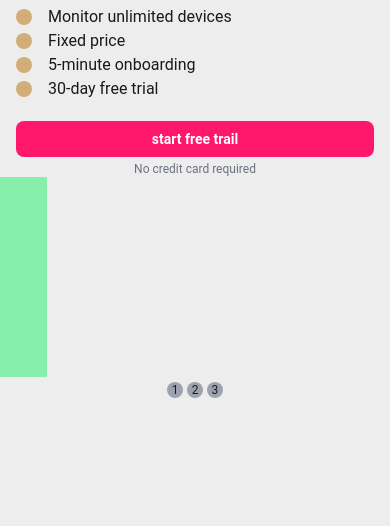
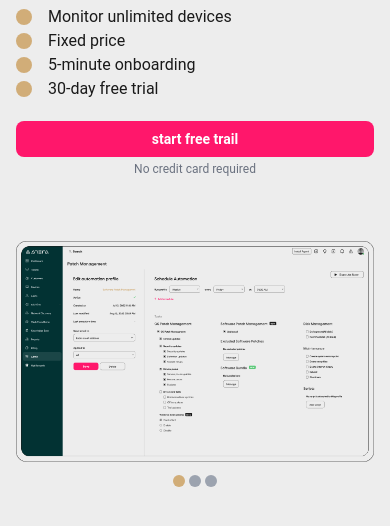
Before and after one commit to danimatuko/atera, a website: page index.html in a window 390 px wide. Shown: the part 222-748 px from the top of the page. Drawn offline with nearby package versions, Linux system fonts and the light colour scheme; files that its build step writes are made by us from their sources.

Commit message:
add finish mobile slider

```diff
--- a/index.html
+++ b/index.html
@@ -42,8 +42,8 @@
             <span>30-day free trial</span>
           </li>
         </ul>
-
-        <div class="flex flex-col items-center">
+        <!-- CTA -->
+        <div class="flex flex-col items-center mb-16">
           <button
             class="bg-pink px-5 py-2 rounded-lg text-white text-sm w-full mb-1 font-semibold"
           >
@@ -54,20 +54,45 @@
       </div>
 
       <!-- slider-container -->
-      <div class="slider-container">
-        <!-- slider -->
-        <div class="slider m-auto">
-          <div class="slides flex">
-            <div class="slide bg-blue-300">1</div>
-            <div class="slide bg-red-300">2</div>
-            <div class="slide bg-green-300">3</div>
+      <div class="container mx-auto px-4">
+        <div class="slider-container overflow-hidden">
+          <!-- slider -->
+          <div class="slider m-auto ease-in duration-300 relative">
+            <div class="slides flex mb-2">
+              <div class="slide min-w-full">
+                <picture>
+                  <img
+                    src="src\assets\dashboards\dashboard-3.png"
+                    alt="dashboard"
+                  />
+                </picture>
+              </div>
+              <div class="slide min-w-full">
+                <picture>
+                  <img
+                    src="src\assets\dashboards\dashboard-3.png"
+                    alt="dashboard"
+                  />
+                </picture>
+              </div>
+              <div class="slide min-w-full">
+                <picture>
+                  <img
+                    src="src\assets\dashboards\dashboard-3.png"
+                    alt="dashboard"
+                  />
+                </picture>
+              </div>
+            </div>
           </div>
-        </div>
-        <!-- dots -->
-        <div class="dots m-auto text-center">
-          <button class="w-4 h-4 rounded-full bg-gray-400 text-xs">1</button>
-          <button class="w-4 h-4 rounded-full bg-gray-400 text-xs">2</button>
-          <button class="w-4 h-4 rounded-full bg-gray-400 text-xs">3</button>
+          <!-- dots -->
+          <div class="dots m-auto text-center">
+            <button
+              class="w-3 h-3 rounded-full bg-gray-400 text-xs active"
+            ></button>
+            <button class="w-3 h-3 rounded-full bg-gray-400 text-xs"></button>
+            <button class="w-3 h-3 rounded-full bg-gray-400 text-xs"></button>
+          </div>
         </div>
       </div>
     </main>
--- a/src/main.js
+++ b/src/main.js
@@ -2,18 +2,22 @@ const slider = document.querySelector(".slider");
 const slides = document.querySelectorAll(".slides");
 const dots = document.querySelectorAll(".dots button");
 
-console.log(slider, slides);
-
 const size = slides[0].clientWidth;
 
-console.log(size);
-const counter = 3;
+const counter = 0;
 
 slider.style.transform = "translateX(" + -size * counter + "px)";
 
 dots.forEach((dot, index) => {
   dot.addEventListener("click", (e) => {
-    console.log(e.target, index);
     slider.style.transform = "translateX(" + -size * index + "px)";
+    resetDots();
+    dot.classList.add("active");
   });
 });
+
+const resetDots = () => {
+  dots.forEach((dot) => {
+    dot.classList.remove("active");
+  });
+};
--- a/src/style.css
+++ b/src/style.css
@@ -8,16 +8,10 @@ body {
 }
 
 .slider-container {
-  width: 75%;
+  /* width: 85%; */
   margin: auto;
 }
 
-/* .slides {
-  display: flex;
-  overflow: scroll;
-} */
-
-.slide {
-  min-width: 100%;
-  height: 200px;
+.active {
+  background-color: #d1ad78;
 }
```
